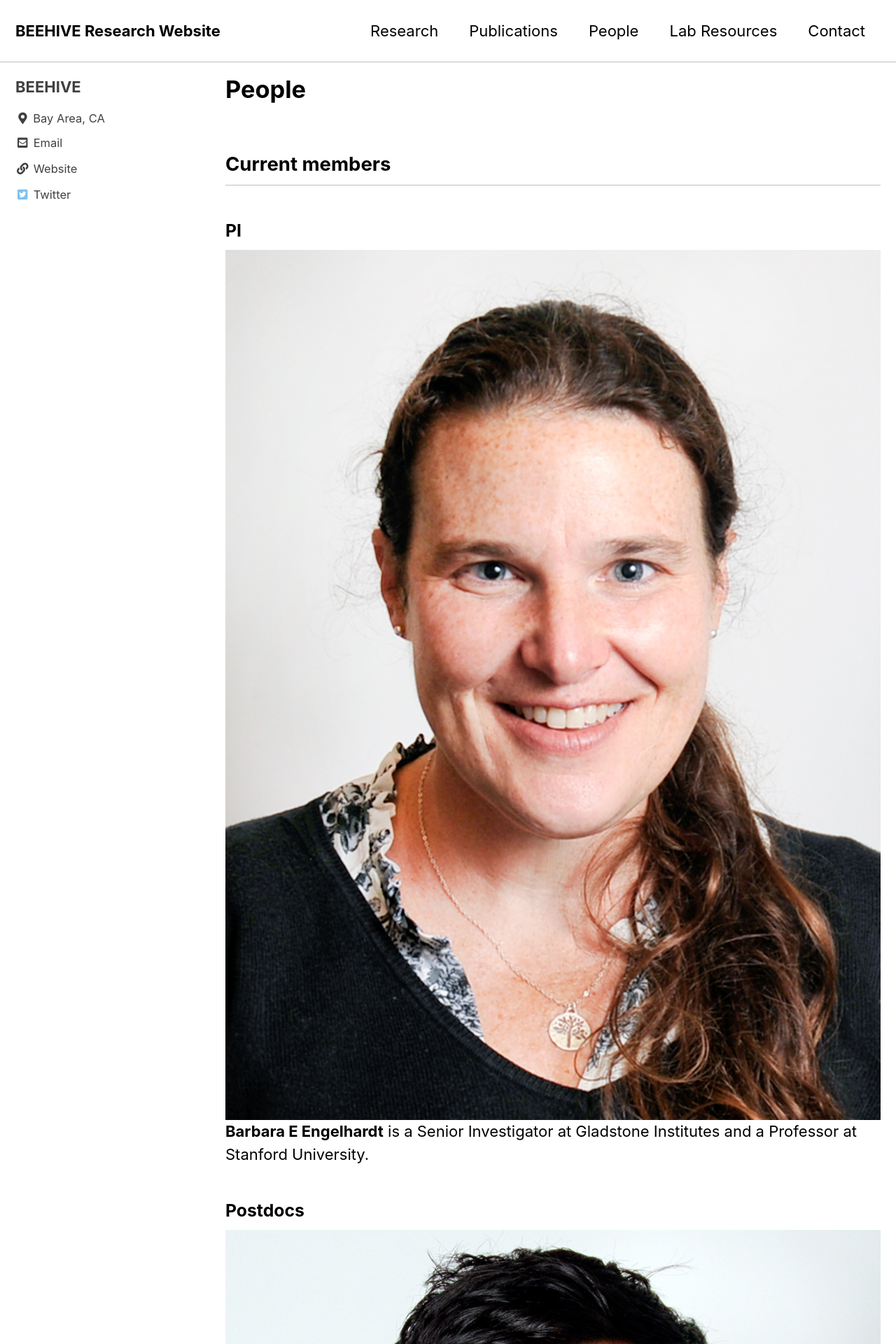
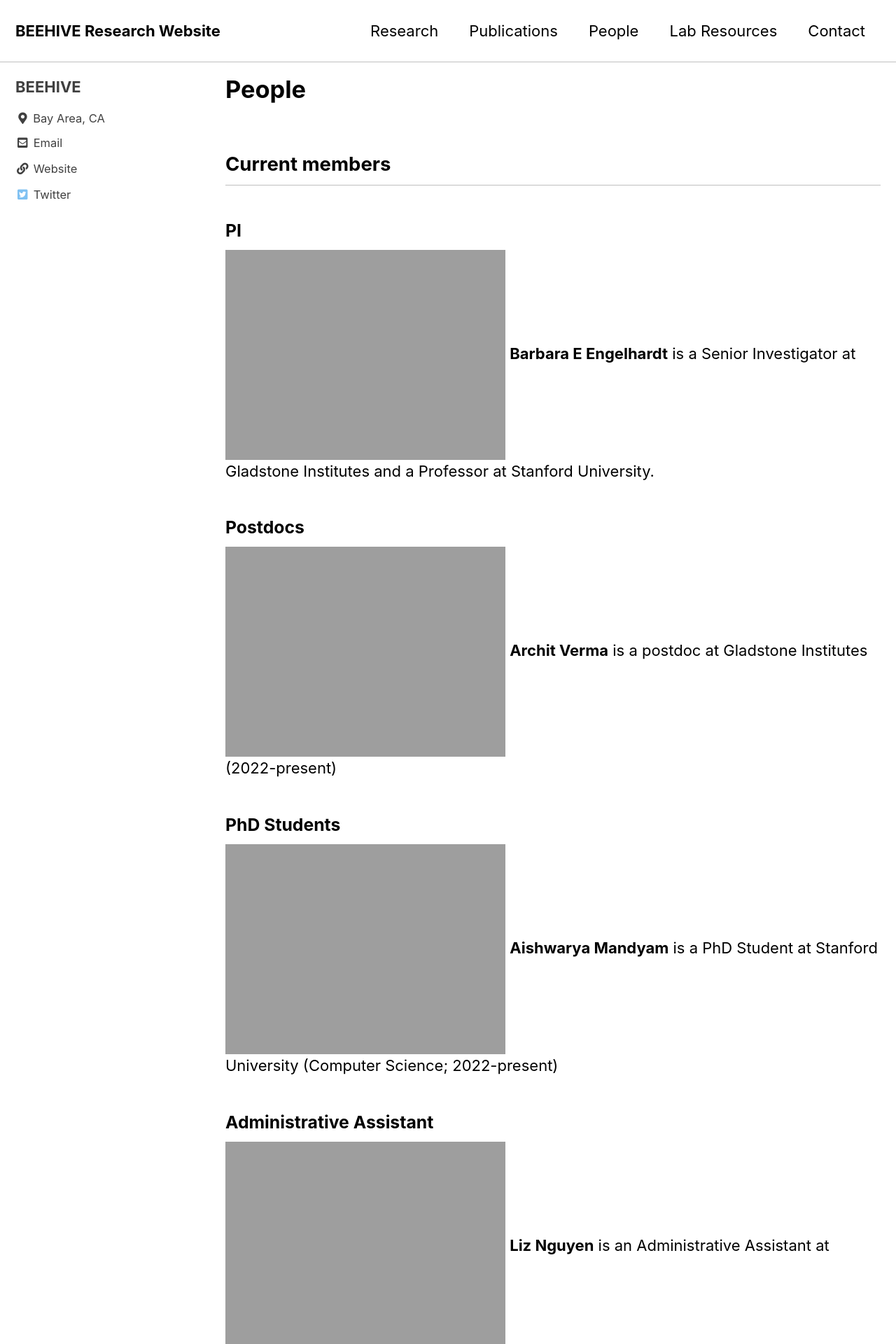
Before and after one commit to stanfordbeehive/stanfordbeehive.github.io, a Jekyll site: the page built from _pages/people.md, in a window 1280 px wide. Shown: the top 1920 px of the page at 70% size. Built offline with Jekyll 4.4.1, drawn with Linux system fonts in a browser that asks for light colours; cached includes are drawn as plain includes.

Commit message:
Update people.md

```diff
--- a/_pages/people.md
+++ b/_pages/people.md
@@ -7,20 +7,20 @@ date: 2022-06-11
 
 ### PI
 
-![bee](/assets/images/bee.jpeg) **Barbara E Engelhardt** is a Senior Investigator at Gladstone Institutes and a Professor at Stanford University.
+![bee](/assets/images/bee.jpeg =150x) **Barbara E Engelhardt** is a Senior Investigator at Gladstone Institutes and a Professor at Stanford University.
 
 ### Postdocs
 
-![archit](/assets/images/archit.jpeg) **Archit Verma** is a postdoc at Gladstone Institutes (2022-present)
+![archit](/assets/images/archit.jpeg =150x) **Archit Verma** is a postdoc at Gladstone Institutes (2022-present)
 
 ### PhD Students
 
-![aishwarya](/assets/images/aishwarya.jpeg) **Aishwarya Mandyam** is a PhD Student at Stanford University (Computer Science; 2022-present)
+![aishwarya](/assets/images/aishwarya.jpeg =150x) **Aishwarya Mandyam** is a PhD Student at Stanford University (Computer Science; 2022-present)
 
 
 ### Administrative Assistant
 
-![Liz](/assets/images/liz.jpeg) **Liz Nguyen** is an Administrative Assistant at Gladstone Institutes.
+![Liz](/assets/images/liz.jpeg =150x) **Liz Nguyen** is an Administrative Assistant at Gladstone Institutes.
 
 ## Lab Alumni
 
```
